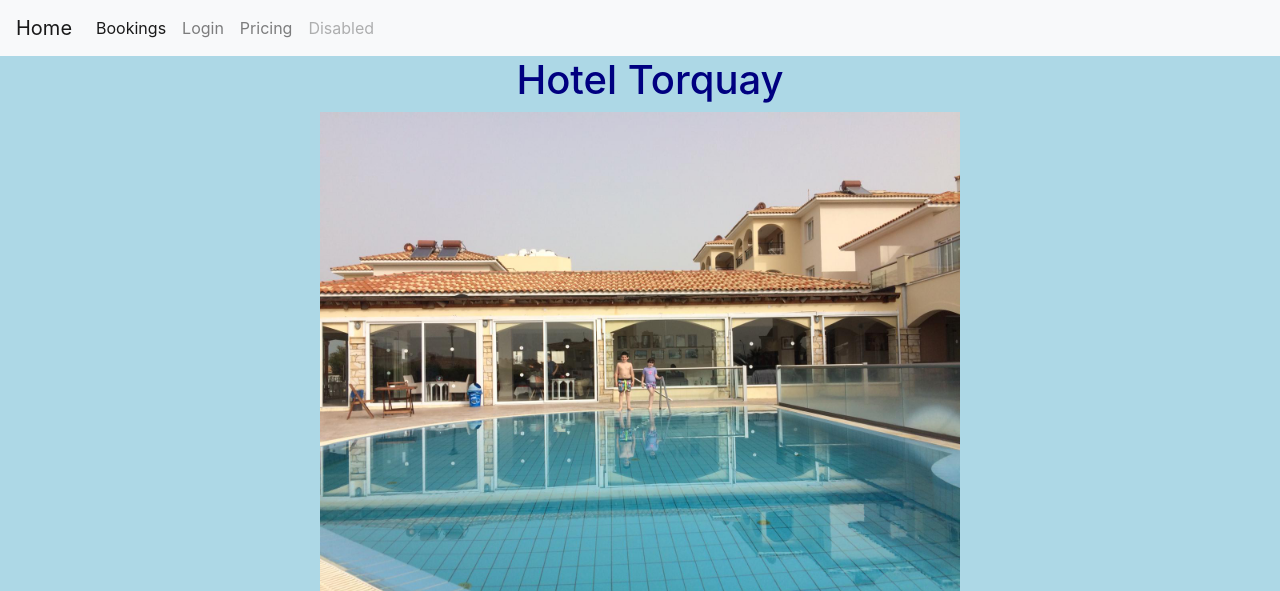
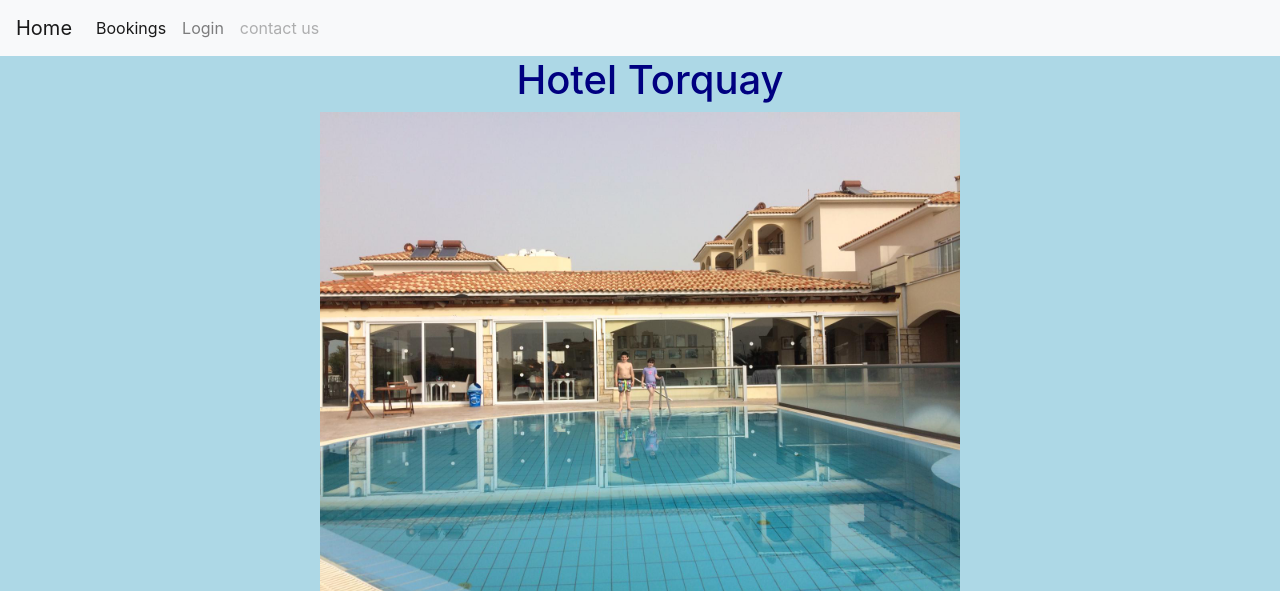
Before and after one commit to chava85/hotel_site, a Django app: page / in a window 1280 px wide. Shown: the top 591 px of the page. Run offline with Django 3.2, Linux system fonts and the light colour scheme; some libraries are stand-ins or nearby versions.

Commit message:
added contact us to base html

```diff
--- a/visitors/templates/base.html
+++ b/visitors/templates/base.html
@@ -30,10 +30,7 @@
         <a class="nav-link" href="{% url 'login' %}">Login</a>
       </li>
       <li class="nav-item">
-        <a class="nav-link" href="#">Pricing</a>
-      </li>
-      <li class="nav-item">
-        <a class="nav-link disabled" href="#" tabindex="-1" aria-disabled="true">Disabled</a>
+        <a class="nav-link disabled" href="#" tabindex="-1" aria-disabled="true">contact us</a>
       </li>
     </ul>
   </div>
```
